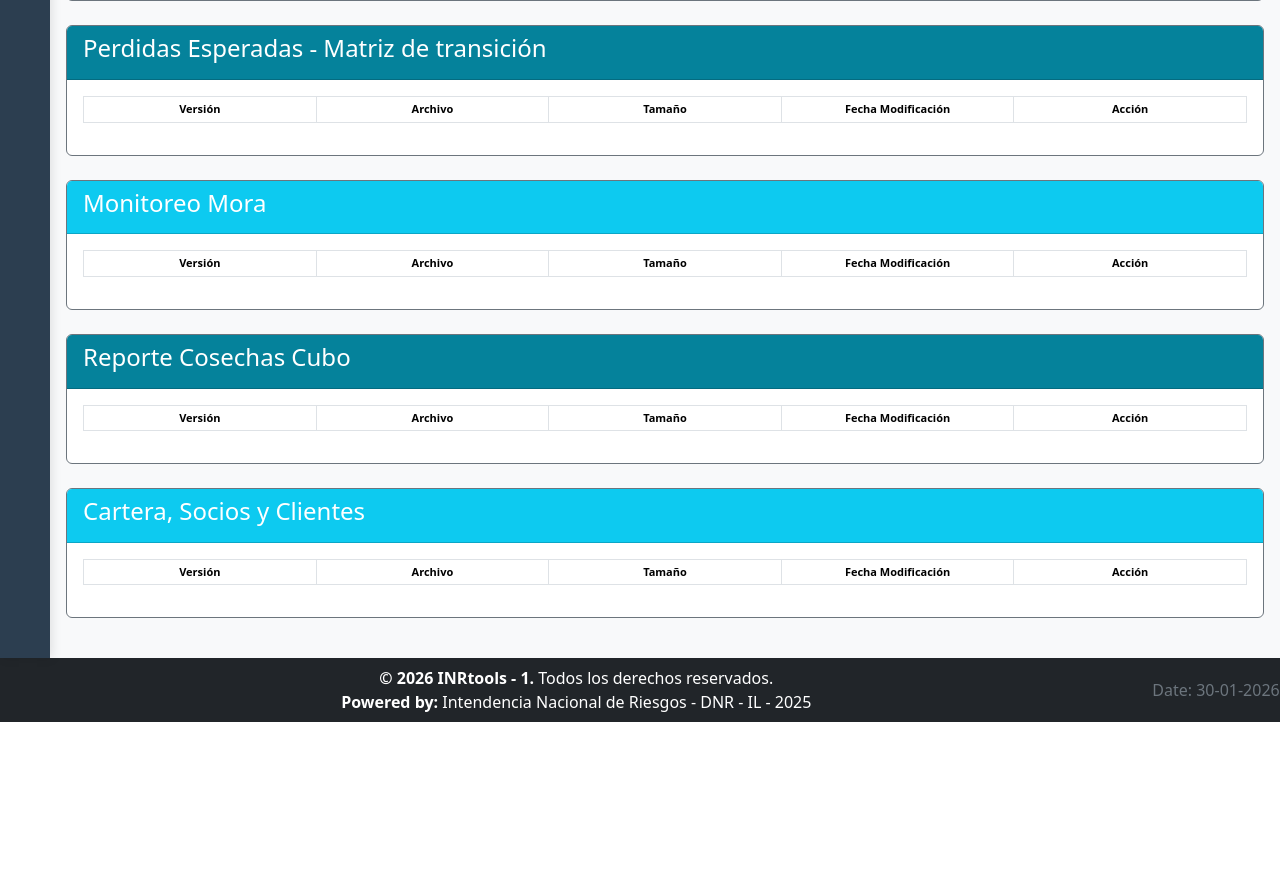
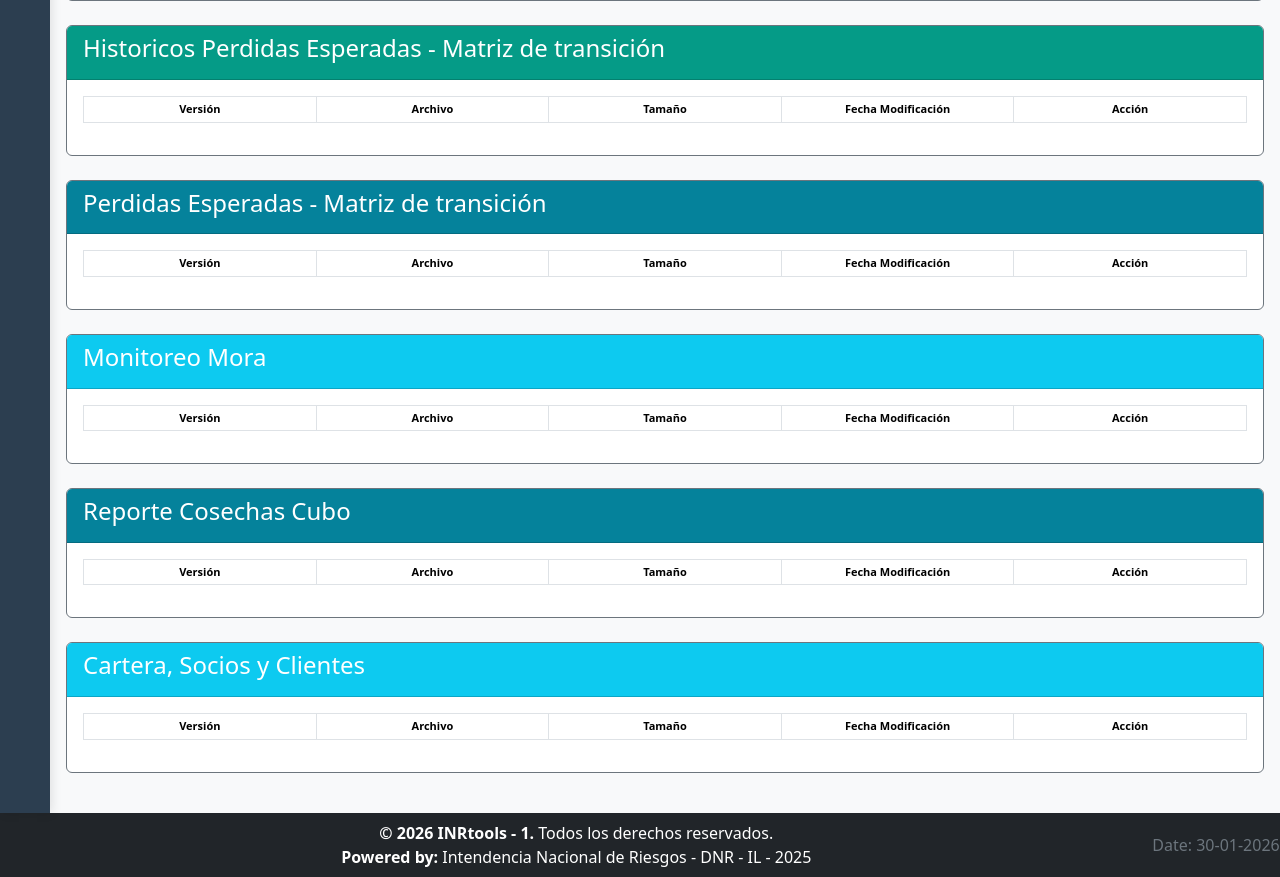
Before and after one commit to iolaoso/inrtools, a PHP site: page /bugtracker/frontend/dnr/reportes/alertas/riesgoCredito.php in a window 1280 px wide. Shown: the part 301-1178 px from the top of the page. Before the commit the page ends 1023 px from the top, so only its background shows below. Run offline with PHP 8.4, Linux system fonts and the light colour scheme; a user stored in the database is signed in; lists and menus that the app fills with data are empty; some libraries are stand-ins or nearby versions.

Commit message:
HistPEMT

```diff
--- a/assets/js/reportes/alertas/listFilesRiesgoCredito.js
+++ b/assets/js/reportes/alertas/listFilesRiesgoCredito.js
@@ -94,6 +94,10 @@ function fetchRiesgoCredito(carpetaReportes) {
                     archivos: data.filter(item => item.name.includes('perdidas_esperadas')),
                     tablaId: 'rTBodyPerdidasEsperadas'
                 },
+                histPerdidasEsperadasMT: {
+                    archivos: data.filter(item => item.name.includes('RIL_HIST_PERDIDAS_ESPERADAS_MT')),
+                    tablaId: 'rTBodyHistPEMT'
+                },
                 perdidasEsperadasMT: {
                     archivos: data.filter(item => item.name.includes('Perdidas esperadas_mod')),
                     tablaId: 'rTBodyPerdidasEsperadasMT'
--- a/frontend/dnr/reportes/alertas/riesgoCredito.php
+++ b/frontend/dnr/reportes/alertas/riesgoCredito.php
@@ -43,6 +43,36 @@ include BASE_PATH . 'backend/session.php';
                                             </tr>
                                         </thead>
                                         <tbody id="rTBodyPerdidasEsperadas">
+                                        </tbody>
+                                    </table>
+                                </div>
+                            </div>
+                        </div>
+                    </div>
+                </div>
+            </section>
+            <section class="row align-items-stretch mb-4">
+                <!-- Perdidas Esperadas Matriz de trasnsicion Historico-->
+                <div class="col-md-12">
+                    <div class="card h-100 d-flex flex-column border-secondary">
+                        <div class="card-header text-white" style="background-color: #059b87ff;">
+                            <h4>Historicos Perdidas Esperadas - Matriz de transición</h4>
+                        </div>
+                        <div class="card-body">
+                            <div class="d-flex justify-content-center">
+                                <div class="table-responsive" style="max-height: 300px;">
+                                    <table class="table table-bordered table-striped table-hover table-sm"
+                                        id="tablaPerdidasEsperadas">
+                                        <thead class="text-center">
+                                            <tr>
+                                                <th>Versión</th>
+                                                <th>Archivo</th>
+                                                <th>Tamaño</th>
+                                                <th>Fecha Modificación</th>
+                                                <th>Acción</th>
+                                            </tr>
+                                        </thead>
+                                        <tbody id="rTBodyHistPEMT">
                                         </tbody>
                                     </table>
                                 </div>
```
